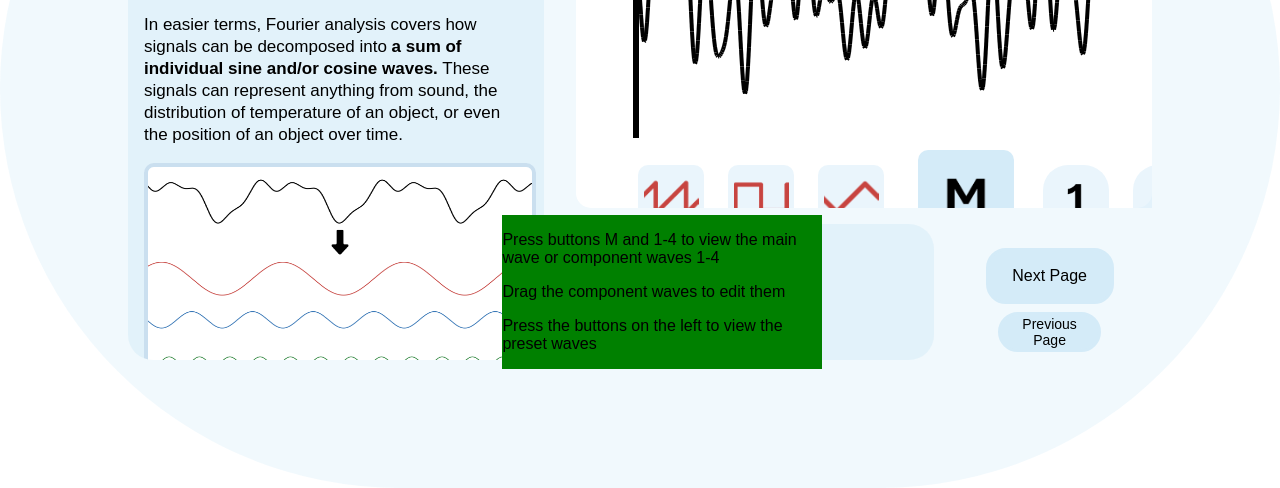
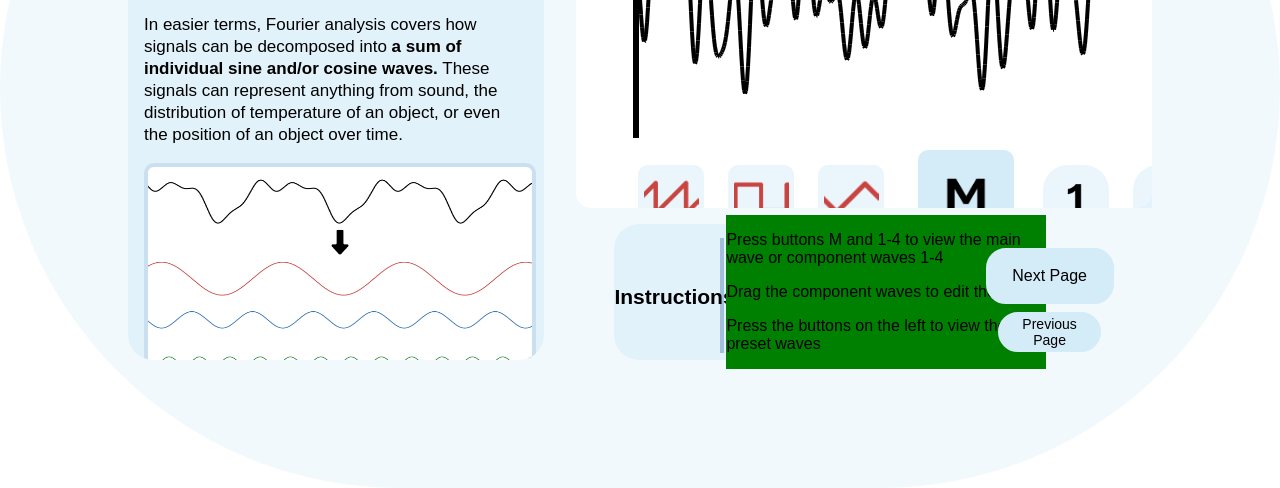
Before and after one commit to andrewahw/andrewahw.github.io, a plain HTML site: page topics/topic1.html in a window 1280 px wide. Shown: the part 312-800 px from the top of the page. Drawn offline with Linux system fonts and the light colour scheme.

Commit message:
minus signs are the source of error

```diff
--- a/styles/topictemplate.css
+++ b/styles/topictemplate.css
@@ -155,7 +155,7 @@ body {
     margin: 0;
     position: absolute;
     top: 50%;
-    transform: translate(-35%,-50%);
+    transform: translate(35%,-50%);
     background-color: green;
 }
 
```
